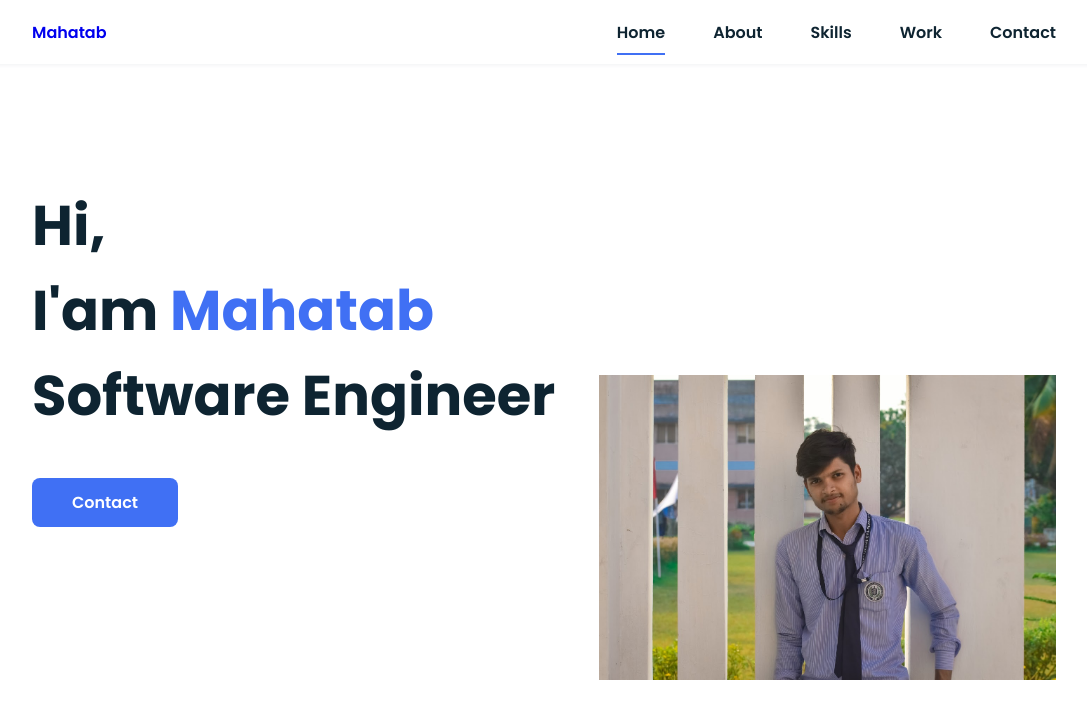
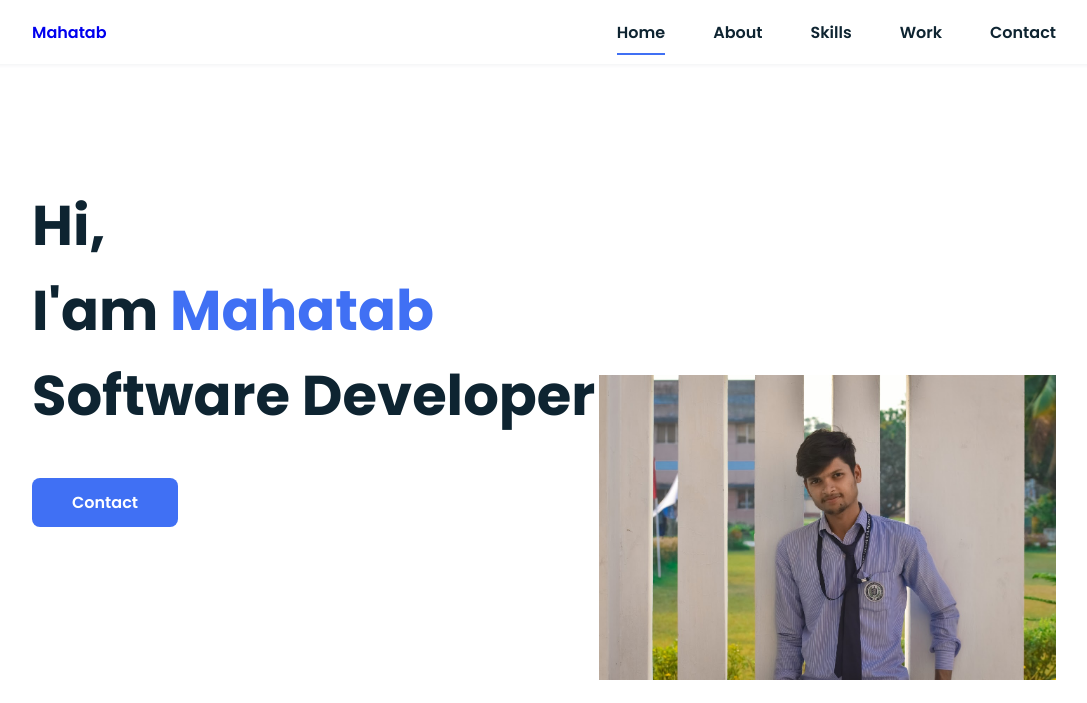
Before and after one commit to mahatab-ahmed/mywebsite, a plain HTML site: page index.html in a window 1280 px wide. Shown: the top 703 px of the page, without its empty margins (96-1183 px from the left). Drawn offline with nearby package versions, Linux system fonts and the light colour scheme.

Commit message:
Update index.html

```diff
--- a/index.html
+++ b/index.html
@@ -52,7 +52,7 @@
 
         <section class="home bd-grid" id="home">
             <div class="home__data">
-                <h1 class="home__title">Hi,<br>I'am <span class="home__title-color">Mahatab</span><br>Software Engineer</h1>
+                <h1 class="home__title">Hi,<br>I'am <span class="home__title-color">Mahatab</span><br>Software Developer</h1>
 
                 <a href="https://www.linkedin.com/in/mahatab-ahmed-368391200/" class="button">Contact</a>
             </div>
```
